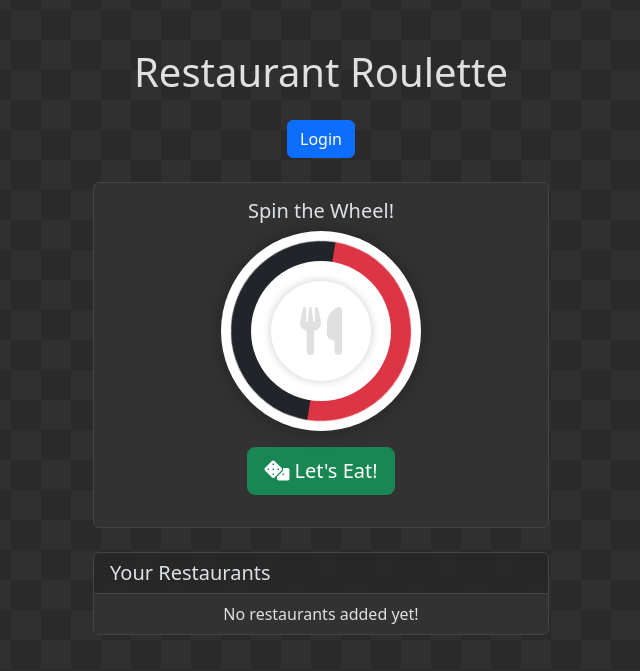
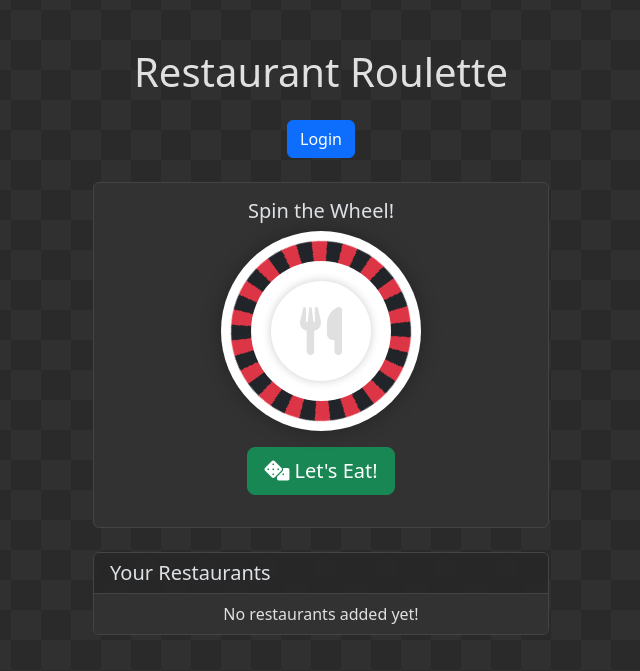
Before and after one commit to haystax78/restaurant-roulette, a Flask app: template templates/index.html in a window 1280 px wide. Shown: the top 671 px of the page, without its empty margins (319-959 px from the left). Run offline with Flask 3, Linux system fonts and the light colour scheme; the template is opened without the code that fills it, so the values that code supplies are empty.

Commit message:
Add more segments to roulette wheel rim

```diff
--- a/templates/base.html
+++ b/templates/base.html
@@ -118,7 +118,44 @@
             width: 90%;
             height: 90%;
             border-radius: 50%;
-            background: linear-gradient(45deg, #dc3545 0%, #dc3545 50%, #212529 50%, #212529 100%);
+            background: conic-gradient(
+                #dc3545 0deg 10deg,
+                #212529 10deg 20deg,
+                #dc3545 20deg 30deg,
+                #212529 30deg 40deg,
+                #dc3545 40deg 50deg,
+                #212529 50deg 60deg,
+                #dc3545 60deg 70deg,
+                #212529 70deg 80deg,
+                #dc3545 80deg 90deg,
+                #212529 90deg 100deg,
+                #dc3545 100deg 110deg,
+                #212529 110deg 120deg,
+                #dc3545 120deg 130deg,
+                #212529 130deg 140deg,
+                #dc3545 140deg 150deg,
+                #212529 150deg 160deg,
+                #dc3545 160deg 170deg,
+                #212529 170deg 180deg,
+                #dc3545 180deg 190deg,
+                #212529 190deg 200deg,
+                #dc3545 200deg 210deg,
+                #212529 210deg 220deg,
+                #dc3545 220deg 230deg,
+                #212529 230deg 240deg,
+                #dc3545 240deg 250deg,
+                #212529 250deg 260deg,
+                #dc3545 260deg 270deg,
+                #212529 270deg 280deg,
+                #dc3545 280deg 290deg,
+                #212529 290deg 300deg,
+                #dc3545 300deg 310deg,
+                #212529 310deg 320deg,
+                #dc3545 320deg 330deg,
+                #212529 330deg 340deg,
+                #dc3545 340deg 350deg,
+                #212529 350deg 360deg
+            );
             animation: rotateGradient 4s linear infinite;
         }
 
```
